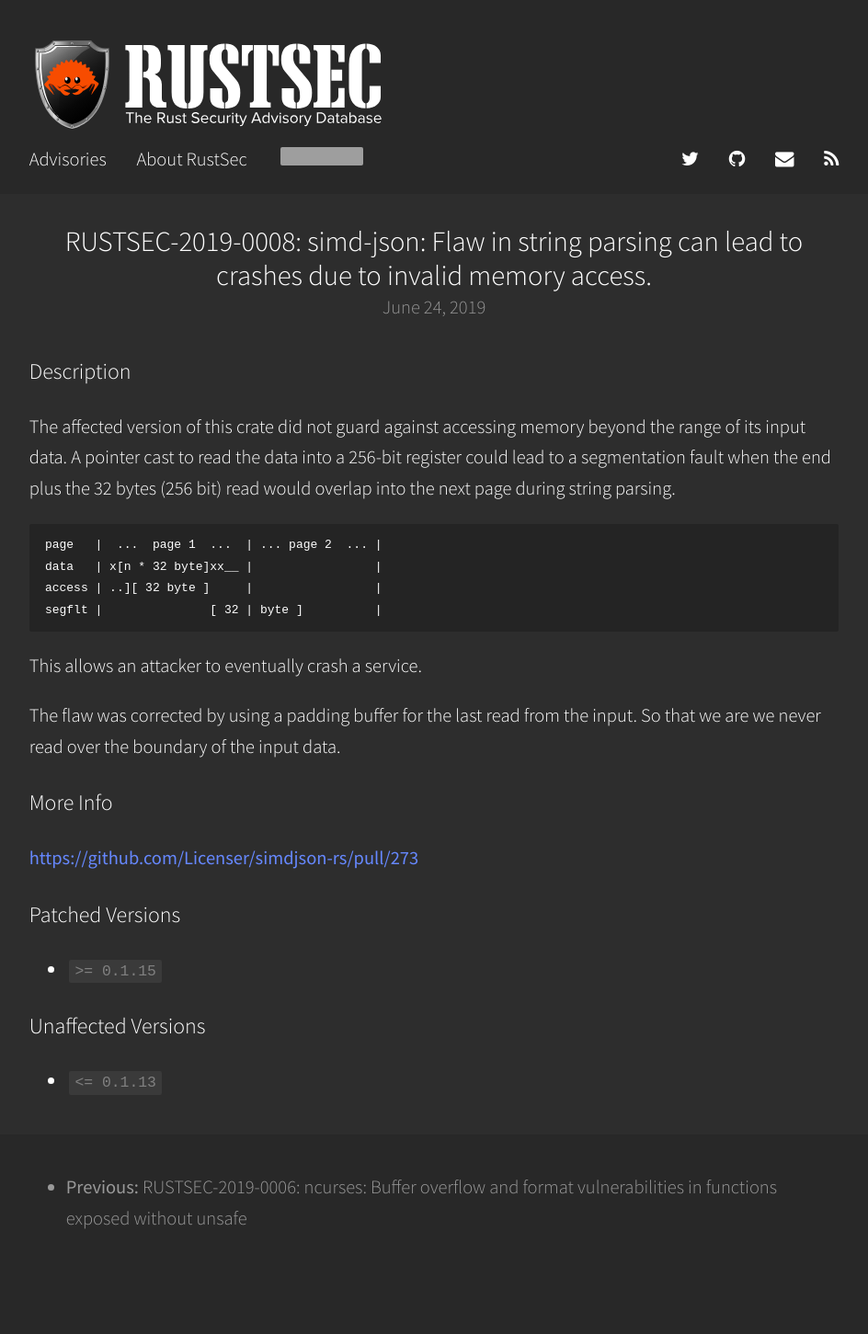
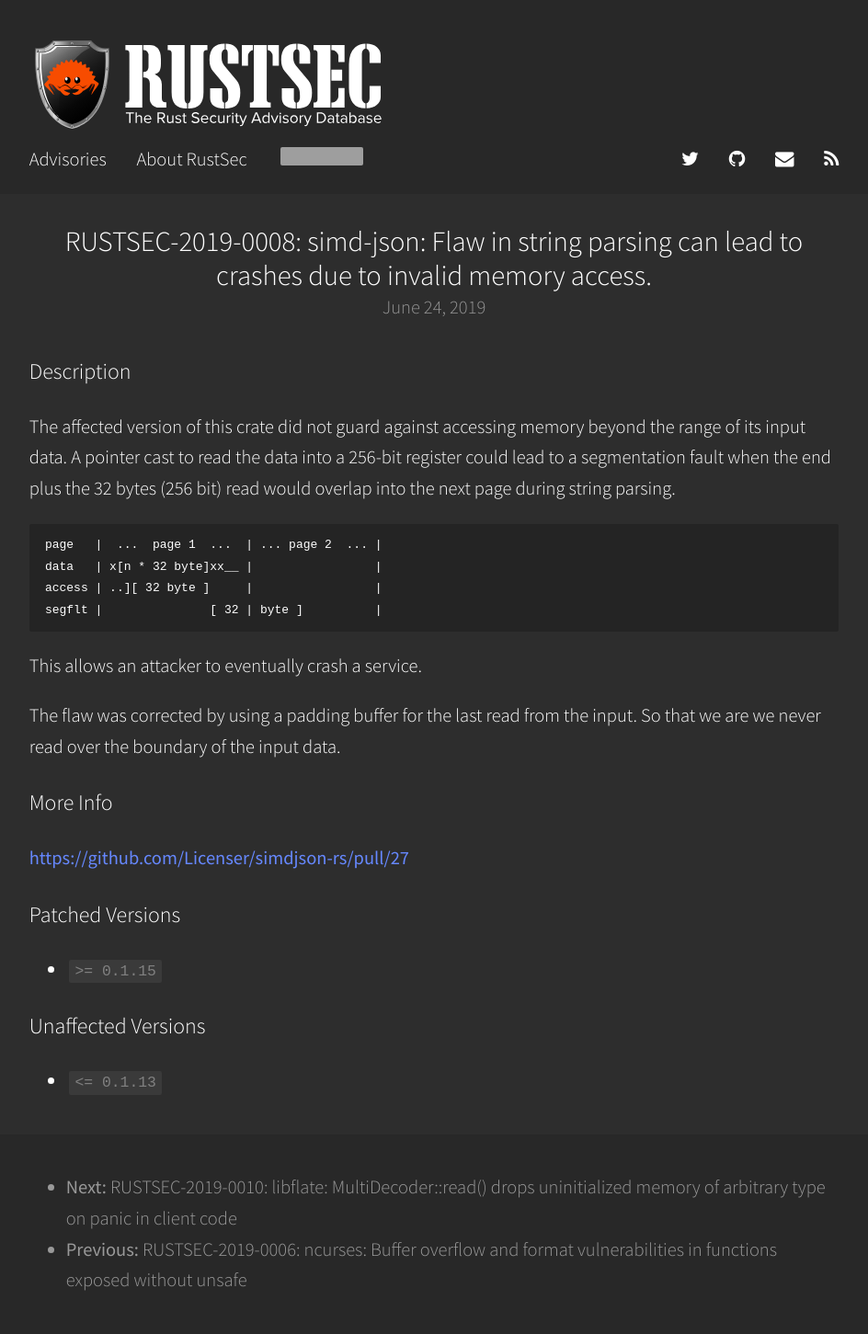
Before and after one commit to notriddle/rustsec.github.io, a Jekyll site: the page built from _posts/2019-06-24-RUSTSEC-2019-0008.md, in a window 1280 px wide. Shown: the whole page at 92% size, without its empty margins (168-1112 px from the left). Built offline with Jekyll 4.4.1, drawn with Linux system fonts in a browser that asks for light colours; before the commit the page ends 1384 px from its top, so only the background shows below that; some of the changed lines change nothing that is shown; grey boxes are pictures that could not be loaded.

Commit message:
Add RUSTSEC-2019-0010

```diff
--- a/_posts/2019-06-24-RUSTSEC-2019-0008.md
+++ b/_posts/2019-06-24-RUSTSEC-2019-0008.md
@@ -28,7 +28,7 @@
 
 ### More Info
 
-<https://github.com/Licenser/simdjson-rs/pull/273>
+<https://github.com/Licenser/simdjson-rs/pull/27>
 
 ### Patched Versions
 
--- /dev/null
+++ b/_posts/2019-07-04-RUSTSEC-2019-0010.md
@@ -0,0 +1,29 @@
+---
+title:       "RUSTSEC-2019-0010: libflate: MultiDecoder::read() drops uninitialized memory of arbitrary type on panic in client code"
+description: "Affected versions of libflate have set a field of an internal structure with a generic type to an uninitialized value in MultiDecoderread and reverted it to the original value after the function completed. However, execution of MultiDecoderread could be interrupted by a panic in callersupplied Read implementation. This would cause drop to be called on uninitialized memory of a generic type implementing Read.  This is equivalent to a useafterfree vulnerability and could allow an attacker to gain arbitrary code execution.  The flaw was corrected by aborting immediately instead of unwinding the stack in case of panic within MultiDecoderread. The issue was discovered and fixed by Shnatsel."
+date:        2019-07-04
+tags:        libflate drop use-after-free
+permalink:   /advisories/RUSTSEC-2019-0010:output_ext
+---
+
+### Description
+
+Affected versions of libflate have set a field of an internal structure with a generic type to an uninitialized value in `MultiDecoder::read()` and reverted it to the original value after the function completed. However, execution of `MultiDecoder::read()` could be interrupted by a panic in caller-supplied `Read` implementation. This would cause `drop()` to be called on uninitialized memory of a generic type implementing `Read`.
+
+This is equivalent to a use-after-free vulnerability and could allow an attacker to gain arbitrary code execution.
+
+The flaw was corrected by aborting immediately instead of unwinding the stack in case of panic within `MultiDecoder::read()`. The issue was discovered and fixed by Shnatsel.
+
+### More Info
+
+<https://github.com/sile/libflate/issues/35>
+
+### Patched Versions
+
+- `>= 0.1.25`
+
+
+
+### Unaffected Versions
+
+- `< 0.1.14`
```
